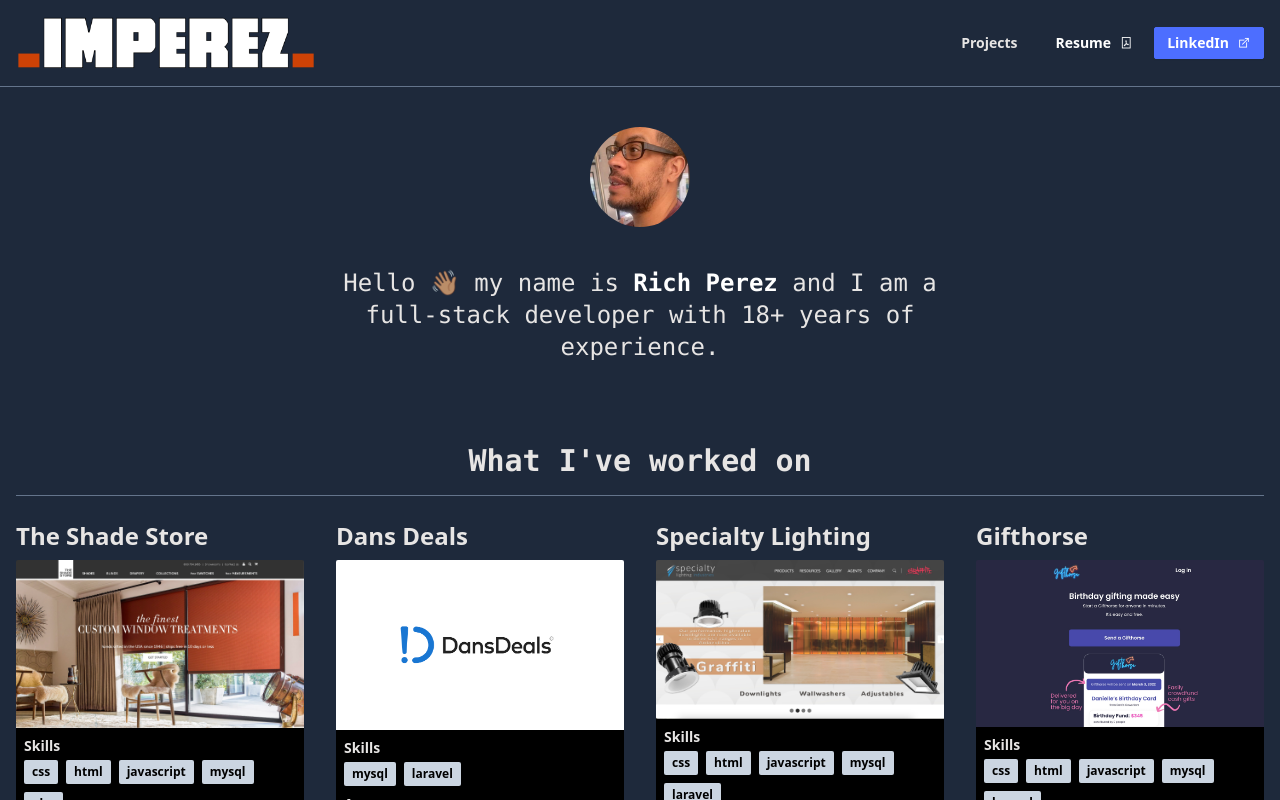
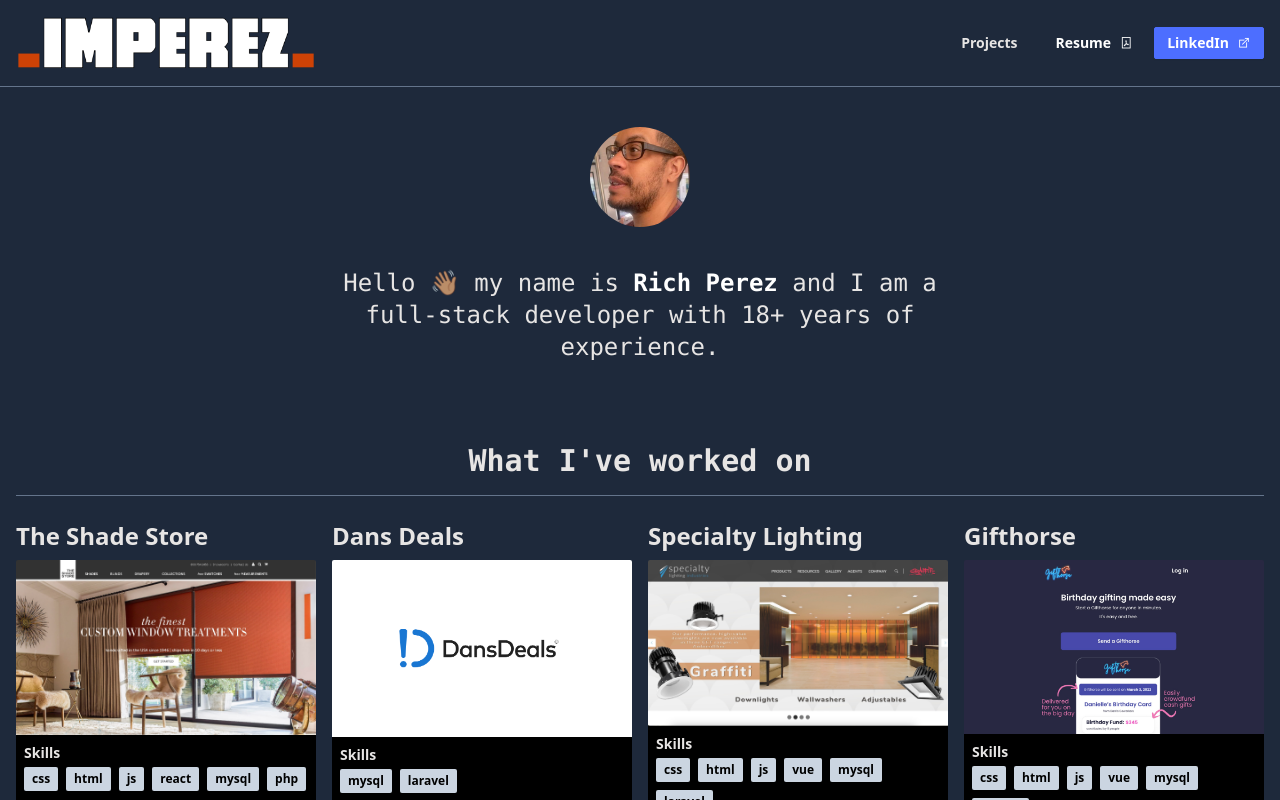
Before and after one commit to perez-rich/richperez.dev, a Next.js app: page / in a window 1280 px wide. Shown: the top 800 px of the page. Built offline with nearby package versions, Linux system fonts and the light colour scheme.

Commit message:
added more skills

```diff
--- a/app/page.tsx
+++ b/app/page.tsx
@@ -14,7 +14,7 @@
     </section>
     <section className="flex flex-col gap-4">
       <h2 className="text-3xl font-bold font-mono text-center border-b border-slate-500 pb-4">What I&apos;ve worked on</h2>
-      <ol className="grid grid-cols-1 md:grid-cols-4 gap-8">
+      <ol className="grid grid-cols-1 md:grid-cols-4 gap-4">
         {featured().map(project => {
           return <li key={project.title}>
             <Project project={project} />
--- a/app/projects/page.tsx
+++ b/app/projects/page.tsx
@@ -8,7 +8,7 @@
         <div className="py-10">
           <PageHeading label="Projects" />
         </div>
-        <ol className="grid grid-cols-1 md:grid-cols-4 gap-8">
+        <ol className="grid grid-cols-1 md:grid-cols-4 gap-4">
           {all().map(project => {
             return <li key={project.title}>
               <Project project={project} />
--- a/app/types.d.ts
+++ b/app/types.d.ts
@@ -1,4 +1,4 @@
-type Skill = 'laravel' | 'php' | 'mysql' | 'html' | 'css' | 'javascript';
+type Skill = 'laravel' | 'php' | 'mysql' | 'html' | 'css' | 'js' | 'vue' | 'react';
 type Area = 'frontend' | 'backend' | 'api';
 
 interface ProjectItem {
--- a/src/repositories/data/projects.ts
+++ b/src/repositories/data/projects.ts
@@ -4,7 +4,7 @@
         title: 'The Shade Store',
         url: 'https://www.theshadestore.com',
         image: '/img/projects/theshadestore.jpg',
-        skills: ['css', 'html', 'javascript', 'mysql', 'php'],
+        skills: ['css', 'html', 'js', 'react', 'mysql', 'php'],
         areas: ['backend', 'frontend', 'api']
     },
     {
@@ -13,14 +13,14 @@
         url: 'https://www.dansdeals.com',
         image: '/img/projects/dansdeals.png',
         skills: ['mysql', 'laravel'],
-        areas: ['api']
+        areas: ['api', 'backend']
     },
     {
         type: 'simple',
         title: 'Rockland Chased Network',
         url: 'https://www.rocklandchesednetwork.org',
         image: '/img/projects/rocklandchasednetwork.jpg',
-        skills: ['css', 'html', 'javascript', 'mysql', 'laravel'],
+        skills: ['css', 'html', 'js', 'mysql', 'laravel'],
         areas: ['frontend']
     },
     {
@@ -28,7 +28,7 @@
         title: 'Specialty Lighting',
         url: 'https://www.specialty-lighting.com',
         image: '/img/projects/specialtylighting.jpg',
-        skills: ['css', 'html', 'javascript', 'mysql', 'laravel'],
+        skills: ['css', 'html', 'js', 'vue', 'mysql', 'laravel'],
         areas: ['backend', 'frontend']
     },
     {
@@ -36,7 +36,7 @@
         title: 'Gifthorse',
         url: 'https://www.gifthorse.co',
         image: '/img/projects/gifthorse.jpg',
-        skills: ['css', 'html', 'javascript', 'mysql', 'laravel'],
+        skills: ['css', 'html', 'js', 'vue', 'mysql', 'laravel'],
         areas: ['backend', 'frontend']
     },
     {
@@ -44,7 +44,7 @@
         title: 'FA Mag',
         url: 'https://www.fa-mag.com',
         image: '/img/projects/famag.jpg',
-        skills: ['css', 'html', 'javascript', 'mysql', 'php'],
+        skills: ['css', 'html', 'js', 'mysql', 'php'],
         areas: ['backend', 'frontend']
     },
     {
@@ -52,7 +52,7 @@
         title: 'Omni Childhood Center',
         url: 'https://www.occproviderportal.com/',
         image: '/img/projects/omnichildhoodcenter.png',
-        skills: ['css', 'html', 'javascript', 'mysql', 'laravel'],
+        skills: ['css', 'html', 'js', 'vue', 'mysql', 'laravel'],
         areas: ['backend', 'frontend', 'api']
     },
 ];
```
